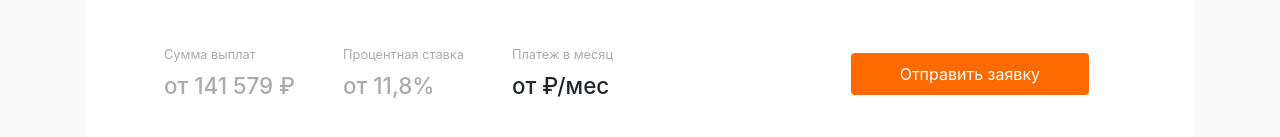
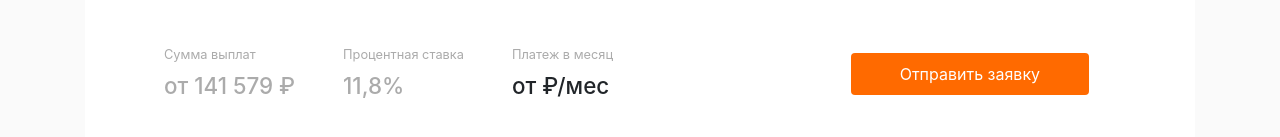
Before and after one commit to ivanteterichev/credit-calculator, an Angular app: page / in a window 1280 px wide. Shown: the part 1406-1543 px from the top of the page. Built offline with nearby package versions, Linux system fonts and the light colour scheme.

Commit message:
Добавление вывода данных в консоль при отправке заявки

```diff
--- a/src/app/app.component.html
+++ b/src/app/app.component.html
@@ -240,7 +240,7 @@
        Процентная ставка
       </div>
       <div class="item-value">
-       от 11,8%
+       11,8%
       </div>
      </div>
      <div class="feature-items__item d-flex flex-column">
@@ -254,7 +254,7 @@
     </div>
     <div class="col-12 col-lg-4">
      <div class="feature-items__item">
-      <button class="btn md-btn" (click)="open(content, myForm.value.deposit, myForm.value.payment)">Отправить заявку</button>
+      <button class="btn md-btn" (click)="open(content, carPrice, myForm.value.deposit, myForm.value.payment, myForm.value.period, paymentPerMounth)">Отправить заявку</button>
      </div>
     </div>
    </div>
--- a/src/app/app.component.ts
+++ b/src/app/app.component.ts
@@ -19,9 +19,8 @@ export class AppComponent {
   pseudoMaxPeriod = 360;
   carPrices = [1970000, 2370000, 3670000, 1970000, 2370000, 3670000];
   paymentPerMounth = null;
-  // newPayment = 10000;
+  interestRate = .118;
   outputPrice(price) {
-    console.log(price);
     this.carPrice = price;
     this.minDeposit = price * .1;
   };
@@ -34,9 +33,14 @@ export class AppComponent {
 
   constructor(private modalService: NgbModal) {}
 
-  open(content, sendDeposit, sendPayment) {
+  open(content, sendCarPrice, sendDeposit, sendPayment, sendPeriod, sendPaymentPerMounth) {
     this.modalService.open(content, {ariaLabelledBy: 'modal-basic-title'});
-    // console.log('Первоначальный взнос: ' + sendDeposit + ' ₽');
-    // console.log('Желаемый ежемесячный платеж: ' + sendPayment + ' ₽/мес');
+    console.log('Стоимость автомобиля: ' + sendCarPrice + ' ₽');
+    console.log('Первоначальный взнос: ' + sendDeposit + ' ₽');
+    console.log('Желаемый ежемесячный платеж: ' + sendPayment + ' ₽/мес');
+    console.log('Срок кредита: ' + sendPeriod + ' мес');
+    console.log('Процентная ставка: ' + (this.interestRate * 100).toFixed(1) + '%');
+    console.log('Eжемесячный платеж: ' + sendPaymentPerMounth + ' ₽/мес');
+    console.log('Сумма переплат: ' + ((this.paymentPerMounth * sendPeriod) - (this.carPrice - sendDeposit)) + ' ₽');
   }
 }
```
